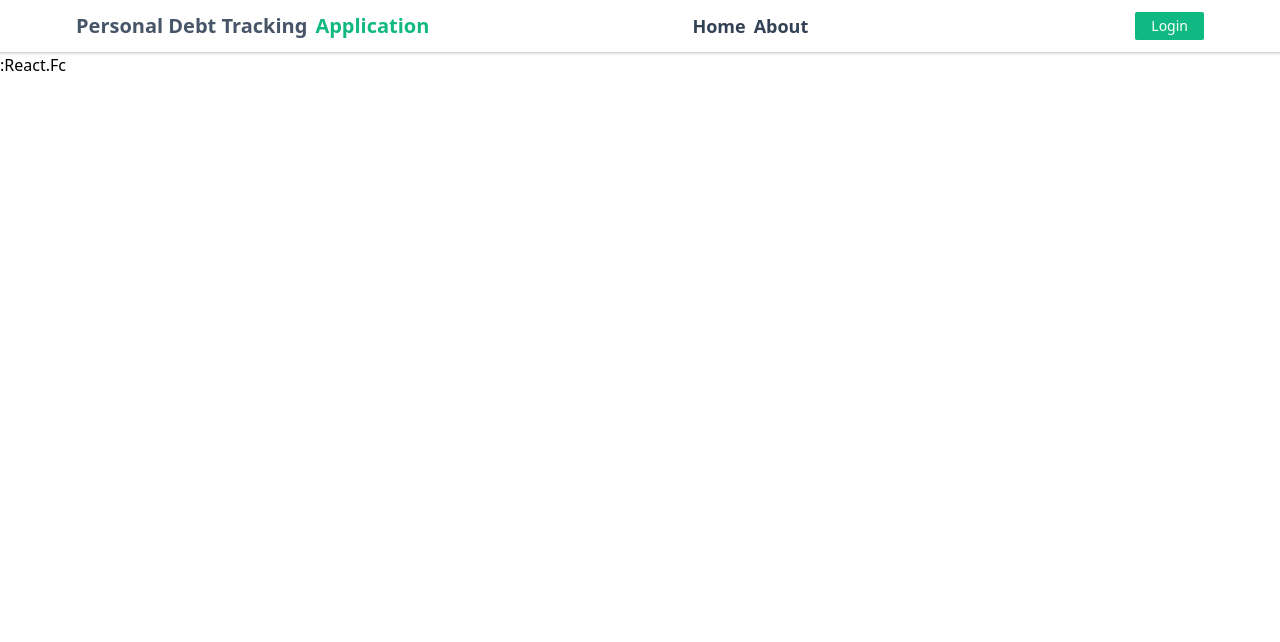
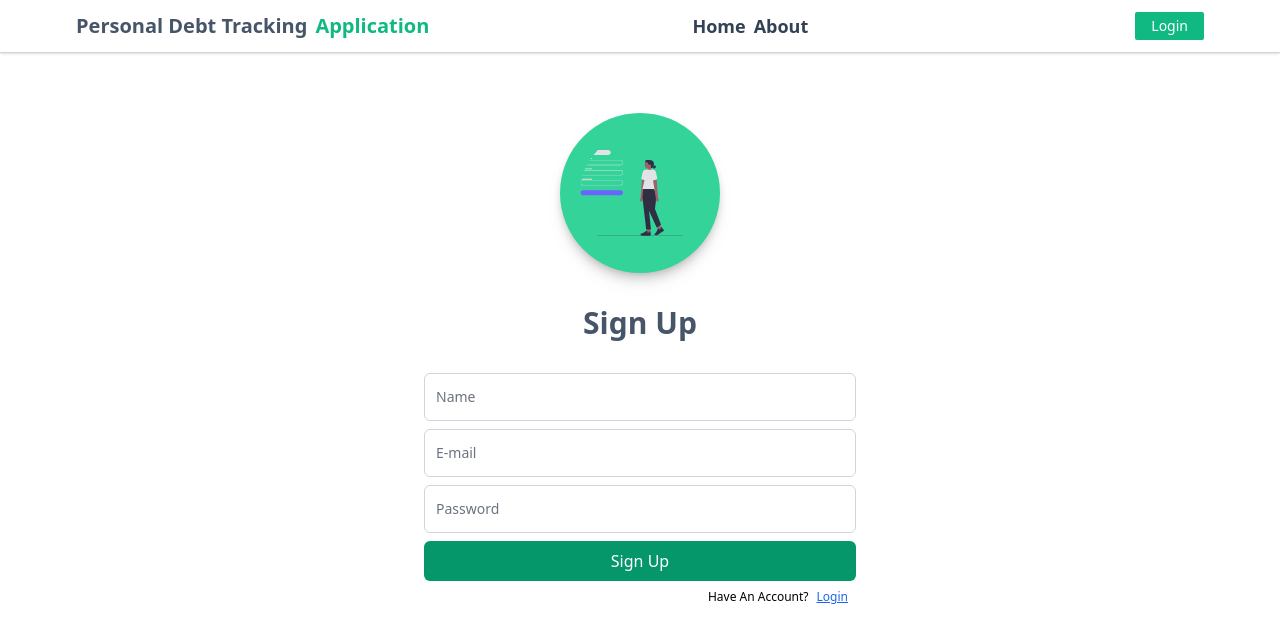
Before and after one commit to musayar9/Personal-Debt-Tracking, a React (Vite) app: page /register in a window 1280 px wide. Shown: the top 642 px of the page. Built offline with nearby package versions, Linux system fonts and the light colour scheme.

Commit message:
register page created

```diff
--- a/src/Pages/Register.tsx
+++ b/src/Pages/Register.tsx
@@ -1,7 +1,147 @@
-import React from "react";
+import React, { useState, ChangeEvent, FormEvent } from "react";
+import { Link } from "react-router-dom";
+import RegisterSvg from "../assets/signUp.svg";
 
 const Register: React.FC = () => {
-  return <div>:React.Fc</div>;
+
+  const [formData, setFormData] = useState<{
+    name: string;
+    email: string;
+    password: string;
+  }>({
+    name: "",
+    email: "",
+    password: "",
+  });
+const [loading, setLoading] = useState<boolean>(false);
+  const [errorMessage, setErrorMessage] = useState<string>("");
+  const handleChange = (e: ChangeEvent<HTMLInputElement>): void => {
+    const { name, value } = e.target;
+    setFormData({
+      ...formData,
+      [name]: value,
+    });
+  };
+
+  const handleSubmit = async(e: FormEvent<HTMLFormElement>): Promise<void> => {
+    e.preventDefault();
+    if (
+      formData.name === "" ||
+      formData.email === "" ||
+      formData.password === ""
+    ) {
+      setErrorMessage("Please fill out all fields");
+    }
+    try {
+    setLoading(true)
+    setErrorMessage("")
+      const res = await fetch("https://study.logiper.com/auth/register", {
+        method: "POST",
+        headers: { "Content-Type": "application/json" },
+        body: JSON.stringify(formData),
+      });
+
+      const data = await res.json();
+      console.log(data);
+    } catch (error) {
+      console.log(error);
+    }
+  };
+
+  console.log(errorMessage)
+console.log("loading", loading)
+  return (
+    <div className="mx-auto max-w-md p-2 my-8">
+      <div className="flex items-center justify-center flex-col mt-5">
+        <img
+          src={RegisterSvg}
+          className="shadow-lg drop-shadow-lg h-40 w-40 bg-emerald-400 p-5 rounded-full"
+          alt="login"
+        />
+        <h1 className="text-3xl font-semibold text-slate-600 my-8">Sign Up</h1>
+      </div>
+
+      <form className="flex flex-col gap-2" onSubmit={handleSubmit}>
+        <div className="flex  justify-between flex-col  gap-2  ">
+          <div className="relative">
+            <input
+              type="text"
+              id="name"
+              className="flex px-2.5 pb-2.5 pt-4  w-full text-sm
+  text-gray-900 bg-transparent rounded-md border-1 border-gray-300 appearance-none dark:text-white
+  dark:border-gray-600 dark:focus:border-emerald-500 focus:outline-none focus:ring-0 focus:border-emerald-600 peer"
+              placeholder="name "
+              name="name"
+              value={formData.name}
+              onChange={handleChange}
+            />
+            <label
+              htmlFor="Name"
+              className="absolute text-sm text-gray-500 dark:text-gray-400 duration-300 transform -translate-y-4 scale-75 top-2 z-10 origin-[0] bg-white dark:bg-gray-900 px-2 peer-focus:px-2 peer-focus:text-emerald-600 peer-focus:dark:text-blue-500 peer-placeholder-shown:scale-100 peer-placeholder-shown:-translate-y-1/2 peer-placeholder-shown:top-1/2 peer-focus:top-2 peer-focus:scale-75 peer-focus:-translate-y-4 rtl:peer-focus:translate-x-1/4 rtl:peer-focus:left-auto start-1"
+            >
+              Name
+            </label>
+          </div>
+        </div>
+
+        <div className="flex  flex-col gap-2">
+          <div className="relative">
+            <input
+              type="email"
+              id="email"
+              className="block px-2.5 pb-2.5 pt-4 w-full  text-sm
+  text-gray-900 bg-transparent rounded-md border-1 border-gray-300 appearance-none dark:text-white
+  dark:border-gray-600 dark:focus:border-emerald-500 focus:outline-none focus:ring-0 focus:border-emerald-600 peer"
+              placeholder=" "
+              name="email"
+              value={formData.email}
+              onChange={handleChange}
+            />
+            <label
+              htmlFor="email"
+              className="absolute text-sm text-gray-500 dark:text-gray-400 duration-300 transform -translate-y-4 scale-75 top-2 z-10 origin-[0] bg-white dark:bg-gray-900 px-2 peer-focus:px-2 peer-focus:text-emerald-600 peer-focus:dark:text-blue-500 peer-placeholder-shown:scale-100 peer-placeholder-shown:-translate-y-1/2 peer-placeholder-shown:top-1/2 peer-focus:top-2 peer-focus:scale-75 peer-focus:-translate-y-4 rtl:peer-focus:translate-x-1/4 rtl:peer-focus:left-auto start-1"
+            >
+              E-mail
+            </label>
+          </div>
+
+          <div className="relative">
+            <input
+              type="password"
+              id="password"
+              className="block px-2.5 pb-2.5 pt-4 w-full  text-sm
+  text-gray-900 bg-transparent rounded-md border-1 border-gray-300 appearance-none dark:text-white
+  dark:border-gray-600 dark:focus:border-emerald-500 focus:outline-none focus:ring-0 focus:border-emerald-600 peer"
+              placeholder=" "
+              name="password"
+              value={formData.password}
+              onChange={handleChange}
+            />
+            <label
+              htmlFor="password"
+              className="absolute text-sm text-gray-500 dark:text-gray-400 duration-300 transform -translate-y-4 scale-75 top-2 z-10 origin-[0] bg-white dark:bg-gray-900 px-2 peer-focus:px-2 peer-focus:text-emerald-600 peer-focus:dark:text-blue-500 peer-placeholder-shown:scale-100 peer-placeholder-shown:-translate-y-1/2 peer-placeholder-shown:top-1/2 peer-focus:top-2 peer-focus:scale-75 peer-focus:-translate-y-4 rtl:peer-focus:translate-x-1/4 rtl:peer-focus:left-auto start-1"
+            >
+              Password
+            </label>
+          </div>
+        </div>
+
+        <button className="bg-emerald-600 rounded-md p-2 text-white hover:bg-emerald-700 hover:translate-y-1 duration-150 ease-in">
+          <>Sign Up</>
+        </button>
+      </form>
+
+      <div className="text-xs my-2 flex justify-end pr-2 gap-2">
+        Have An Account?
+        <Link
+          to="/login"
+          className="text-blue-600 underline hover:text-blue-700"
+        >
+          Login
+        </Link>
+      </div>
+    </div>
+  );
 };
 
 export default Register;
--- a/src/main.tsx
+++ b/src/main.tsx
@@ -1,12 +1,17 @@
+import ReactDOM from "react-dom/client";
+import App from "./App.tsx";
+import "./index.css";
+import { BrowserRouter } from "react-router-dom";
+import { Provider } from "react-redux";
+import { persistor, store } from "./redux/store.ts";
+import { PersistGate } from "redux-persist/integration/react";
+ReactDOM.createRoot(document.getElementById("root")!).render(
+  <BrowserRouter>
+    <Provider store={store}>
+    <PersistGate persistor={persistor}>
 
-import ReactDOM from 'react-dom/client'
-import App from './App.tsx'
-import './index.css'
-import { BrowserRouter } from 'react-router-dom'
-
-ReactDOM.createRoot(document.getElementById('root')!).render(
-  <BrowserRouter>
-    <App />
+      <App />
+    </PersistGate>
+    </Provider>
   </BrowserRouter>
-
-)
+);
--- /dev/null
+++ b/src/redux/store.ts
@@ -0,0 +1,26 @@
+import { configureStore, combineReducers } from "@reduxjs/toolkit";
+import userReducer from "./userSlice";
+import { persistReducer, persistStore } from "redux-persist";
+import storage from "redux-persist/lib/storage";
+
+const rootReducer = combineReducers({ user: userReducer });
+
+const persistConfig = {
+  key: "root",
+  version: 1,
+  storage,
+};
+
+const persistedReducer = persistReducer(persistConfig, rootReducer);
+
+export const store = configureStore({
+  reducer: persistedReducer,
+  middleware: (getDefaultMiddleware) =>
+    getDefaultMiddleware({ serializableCheck: false }),
+});
+
+
+export const persistor = persistStore(store);
+// RootState ve AppDispatch tiplerini çıkarın
+export type RootState = ReturnType<typeof store.getState>;
+export type AppDispatch = typeof store.dispatch;
--- /dev/null
+++ b/src/redux/userSlice.ts
@@ -0,0 +1,36 @@
+import { createAsyncThunk, createSlice } from "@reduxjs/toolkit";
+
+export const login = createAsyncThunk("login", async (formData) => {
+  try {
+    const res = await fetch("https://study.logiper.com/auth/login", {
+      method: "POST",
+      headers: { "Content-Type": "application/json" },
+      body: JSON.stringify(formData),
+    });
+    console.log(res)
+    const data = await res.json();
+    return data
+  } catch (error) {
+    return error;
+  }
+});
+
+interface UserState {
+  currentUser: object | null;
+  error: string | null;
+  loading: boolean;
+}
+
+const initialState: UserState = {
+  currentUser: null,
+  error: null,
+  loading: false,
+};
+
+const userSlice = createSlice({
+  name: "user",
+  initialState,
+  reducers: {},
+});
+
+export default userSlice.reducer;
```
